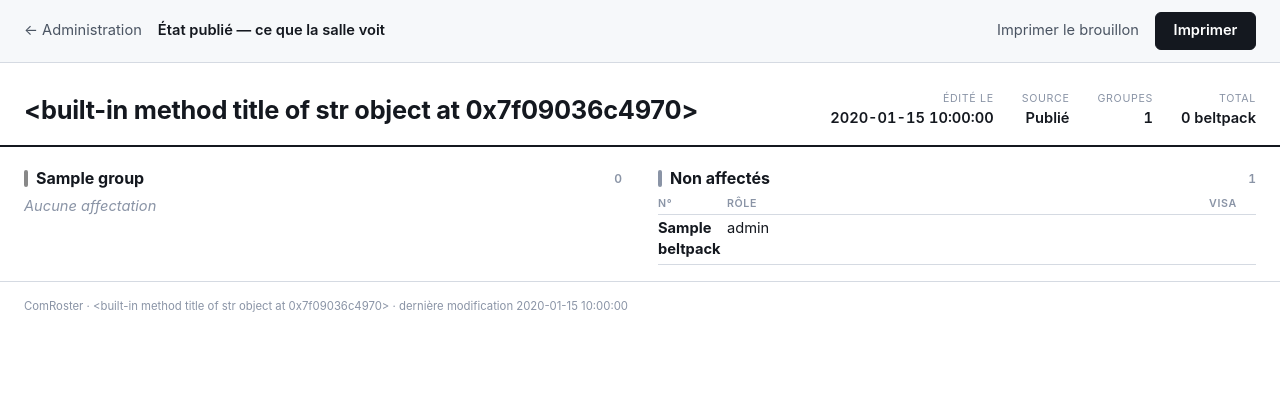
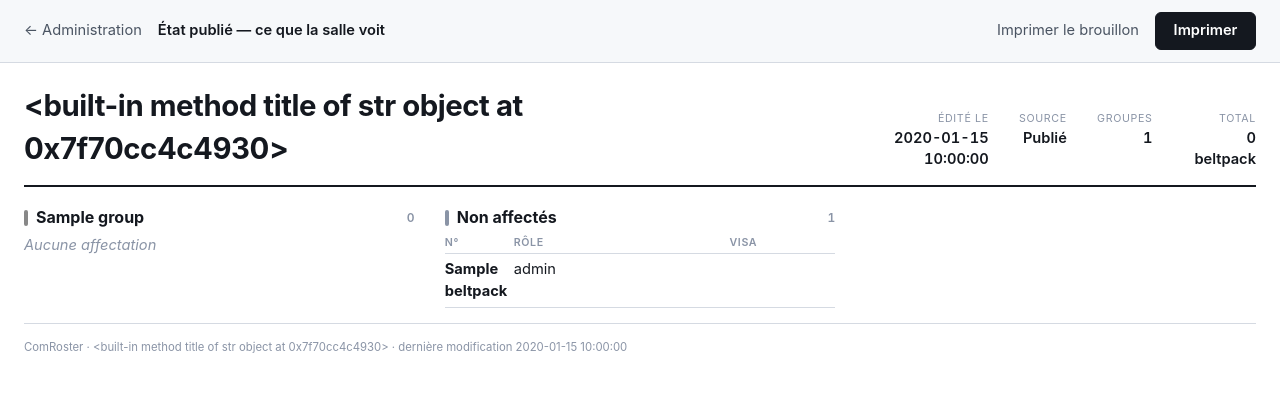
Before and after one commit to nhurstel/comroster, a Flask app: template templates/print.html in a window 1280 px wide. Shown: the top 403 px of the page. Run offline with Flask 3, Linux system fonts and the light colour scheme; the template is opened without the code that fills it: most values are stand-ins (such as "Sample title", 1, 10 or a date in 2020).

Commit message:
feat(impression): format A3 de production, réglé par attributs
Défaut A3 portrait sur trois colonnes, posé UNIQUEMENT dans les règles de base :
chaque data-* n'est qu'un dépassement. Aucune valeur par défaut dupliquée entre
Python, JS et CSS, et rien qui scintille au chargement.

Bandeau d'identification répété par page et numéro de page en boîte de marge :
deux capacités MESURÉES sur PDF réel (Chromium 148) avant d'être promises. Je
croyais la seconde impossible et j'allais l'écarter — la sonde a dit l'inverse.

Zébrure rétablie en colonne unique seulement, où la ligne fait 27 cm et où l'œil
dérive. C'est un écart au « aucun aplat de couleur » qui figurait en tête du
fichier : le commentaire le dit désormais, plutôt que de contredire le code
(leçons 32 et 53).

La marge horizontale est descendue sur .print-page et retirée des sections :
elle était redéclarée à trois endroits, et à l'impression elle se serait ajoutée
à celle de @page. L'en-tête ne touche donc plus le bord droit.

Réécriture complète du fichier, contrôlée par diff des sélecteurs : 34 avant,
50 après, AUCUN perdu. La garde structurelle est réactivée et confrontée à une
mutation (valeur "4" ajoutée sans sélecteur) : elle tombe bien.

504 unitaires · 40 JS · ruff propre.

```diff
--- a/static/css/print.css
+++ b/static/css/print.css
@@ -1,13 +1,24 @@
 /* ============================================================================
-   Feuille d'affectation imprimable.
+   Feuille d'affectation à imprimer.
 
-   Registre volontairement DIFFÉRENT de l'écran de régie : encre noire sur blanc,
-   aucun aplat de couleur (à l'impression un fond mange l'encre, grise le texte et
-   disparaît en noir et blanc), pas d'indicateur temps réel — le papier ne se met pas
-   à jour, prétendre le contraire serait mentir.
+   Registre volontairement DIFFÉRENT de l'écran de régie : encre noire sur blanc et
+   pas d'indicateur temps réel — le papier ne se met pas à jour, prétendre le
+   contraire serait mentir.
 
-   La couleur de groupe survit sous forme de FILET : elle identifie sans coûter d'encre,
-   et reste lisible même sur une imprimante monochrome (le nom la porte de toute façon).
+   Défaut : A3 portrait sur trois colonnes, parce que c'est ainsi que la conduite est
+   tirée en pratique. Ce défaut vit UNIQUEMENT ici, dans les règles de base : chaque
+   `data-*` posé par printopts.js n'est qu'un DÉPASSEMENT. Rien à recopier côté
+   serveur, et rien qui scintille au chargement.
+
+   La couleur de groupe survit sous forme de FILET : elle identifie sans coûter
+   d'encre, et reste lisible même sur une imprimante monochrome (le nom la porte de
+   toute façon).
+
+   ÉCART ASSUMÉ au principe « aucun aplat de couleur » qui figurait ici : la zébrure
+   est rétablie EN COLONNE UNIQUE seulement. Sur 27 cm de large l'œil dérive d'une
+   ligne à l'autre et elle sert ; en trois colonnes les lignes sont courtes et elle ne
+   coûterait que de l'encre. Elle n'est donc pas un réglage — elle découle du nombre
+   de colonnes.
    ========================================================================== */
 
 :root {
@@ -16,14 +27,18 @@
   --ink-faint: #8a94a6;
   --rule: #d5dae2;
   --paper: #ffffff;
+  --zebre: #f4f6f8;
 }
 
 * { box-sizing: border-box; }
 [hidden] { display: none !important; }
 
+/* La marge horizontale vit ICI et nulle part ailleurs : les sections en héritent au
+   lieu de la redéclarer chacune. À l'impression c'est `@page` qui la fournit, donc
+   elle tombe à zéro — sans quoi la marge serait comptée deux fois. */
 .print-page {
   margin: 0;
-  padding: 0 0 3rem;
+  padding: 0 1.5rem 3rem;
   background: var(--paper);
   color: var(--ink);
   font-family: "Inter", system-ui, -apple-system, "Segoe UI", sans-serif;
@@ -36,6 +51,7 @@
   display: flex;
   align-items: center;
   gap: 1rem;
+  margin: 0 -1.5rem;
   padding: .75rem 1.5rem;
   border-bottom: 1px solid var(--rule);
   background: #f6f8fa;
@@ -63,8 +79,8 @@
   display: flex;
   align-items: flex-end;
   justify-content: space-between;
-  gap: 2rem;
-  padding: 1.75rem 1.5rem 1rem;
+  gap: 12mm;
+  padding: 6mm 0 4mm;
   border-bottom: 2px solid var(--ink);
 }
 
@@ -79,9 +95,9 @@
    titre — sans effet quand il n'y a que 2 enfants (sans pack), donc non-régressif. */
 .sheet-title { margin-right: auto; }
 
-.sheet-head h1 { margin: 0; font-size: 19pt; letter-spacing: -0.01em; }
+.sheet-head h1 { margin: 0; font-size: 22pt; letter-spacing: -0.015em; }
 .sheet-sub { margin: .2rem 0 0; color: var(--ink-soft); }
-.sheet-meta { display: flex; gap: 1.75rem; margin: 0; text-align: right; }
+.sheet-meta { display: flex; gap: 8mm; margin: 0; text-align: right; }
 .sheet-meta div { margin: 0; }
 .sheet-meta dt {
   font-size: 8pt;
@@ -92,20 +108,28 @@
 .sheet-meta dd { margin: .1rem 0 0; font-weight: 600; font-variant-numeric: tabular-nums; }
 
 /* ---------- Groupes ---------- */
+/* Trois colonnes par défaut : c'est le format A3, celui sous lequel la conduite est
+   tirée en pratique. Les règles `[data-cols]` ne sont que des dépassements. */
 .sheet-groups {
-  padding: 1.25rem 1.5rem 0;
-  /* Deux colonnes à l'écran comme au papier : une conduite tient alors sur une page,
-     ce qui est tout l'intérêt d'une feuille qu'on plie dans une poche. */
-  column-count: 2;
-  column-gap: 2.25rem;
+  padding: 5mm 0 0;
+  column-count: 3;
+  column-gap: 8mm;
 }
+[data-cols="1"] .sheet-groups { column-count: 1; }
+[data-cols="2"] .sheet-groups { column-count: 2; }
+
 .sheet-group {
-  /* Un groupe ne doit JAMAIS être coupé entre deux colonnes ou deux pages : lire la
-     moitié d'un groupe au verso est précisément ce qui fait rater une affectation. */
+  /* Un groupe court ne doit JAMAIS être coupé entre deux colonnes ou deux pages : lire
+     la moitié d'un groupe au verso est précisément ce qui fait rater une affectation.
+     Mais l'imposer à TOUS creusait une demi-colonne de vide en bas de page — au-delà du
+     seuil serveur (SEUIL_GROUPE_LONG), le groupe se coupe, en répétant son en-tête. */
   break-inside: avoid;
   page-break-inside: avoid;
-  margin: 0 0 1.4rem;
+  margin: 0 0 6mm;
 }
+.sheet-group-long { break-inside: auto; page-break-inside: auto; }
+.sheet-group-long .sheet-table thead { display: table-header-group; }
+
 .sheet-group-name {
   display: flex;
   align-items: center;
@@ -132,6 +156,7 @@
   font-variant-numeric: tabular-nums;
 }
 
+/* ---------- Tableau ---------- */
 .sheet-table { width: 100%; border-collapse: collapse; }
 .sheet-table th {
   text-align: left;
@@ -144,7 +169,7 @@
   border-bottom: 1px solid var(--rule);
 }
 .sheet-table td {
-  padding: .22rem .4rem .22rem 0;
+  padding: 1.4mm .4rem 1.4mm 0;
   border-bottom: 1px solid var(--rule);
   vertical-align: baseline;
 }
@@ -154,34 +179,95 @@
   font-weight: 700;
 }
 .c-role { width: auto; }
-/* Colonne de visa : une conduite papier se pointe au crayon. */
-.c-sign { width: 3.2em; }
+
+/* Colonne de visa : une conduite papier se signe. 28 mm — à 3,2 em on ne pouvait rien
+   y écrire, ce qui rendait la colonne décorative. */
+.c-sign { width: 28mm; }
+[data-visa="non"] .c-sign { display: none; }
+
+/* Case « Remis », à cocher au crayon pendant la distribution des beltpacks. */
+.c-remis { display: none; width: 12mm; text-align: center; }
+[data-cases="oui"] .c-remis { display: table-cell; }
+
+/* Zébrure : en colonne unique SEULEMENT, où la ligne fait près de 27 cm et où l'œil
+   dérive d'une ligne à l'autre. En trois colonnes elle ne coûterait que de l'encre. */
+[data-cols="1"] .sheet-table tbody tr:nth-child(even) td {
+  background: var(--zebre);
+  -webkit-print-color-adjust: exact;
+  print-color-adjust: exact;
+}
+
+[data-reserve="non"] .sheet-reserve { display: none; }
+
+/* Un groupe par page. `printopts.effectif()` force déjà `data-cols="1"` : un saut de
+   page à l'intérieur d'un conteneur multi-colonnes est mal supporté. */
+[data-par-page="oui"] .sheet-group { break-before: page; page-break-before: always; }
+[data-par-page="oui"] .sheet-group:first-child { break-before: auto; page-break-before: auto; }
+
+/* Formats. `printopts.js` insère la règle @page correspondante en CSSOM (une @page ne
+   peut pas être conditionnée par un sélecteur) ; ces règles-ci pilotent ce qui, dans le
+   CORPS, dépend du format — l'échelle typographique sur une surface plus petite. */
+[data-format="a3-paysage"] .print-page { font-size: 10.5pt; }
+[data-format="a4-portrait"] .print-page { font-size: 9.5pt; }
+[data-format="a4-paysage"] .print-page { font-size: 9.5pt; }
+[data-format="a5-portrait"] .print-page { font-size: 8.5pt; }
 
 .sheet-none, .sheet-empty { margin: .2rem 0; color: var(--ink-faint); font-style: italic; }
-.sheet-empty { padding: 2rem 1.5rem; }
+.sheet-empty { padding: 2rem 0; }
 
 .sheet-foot {
-  padding: 1rem 1.5rem 0;
-  margin-top: 1rem;
+  padding: 4mm 0 0;
+  margin-top: 4mm;
   border-top: 1px solid var(--rule);
   font-size: 8.5pt;
   color: var(--ink-faint);
 }
 
+/* Bandeau d'identification, répété au pied de CHAQUE page à l'impression (mesuré :
+   Chromium répète les éléments `position: fixed`). Une conduite qui se sépare garde
+   son identité feuille par feuille — c'est tout l'objet d'un document « filet ».
+   Invisible à l'écran, où le pied ordinaire dit déjà la même chose. */
+.sheet-band { display: none; }
+
 /* ---------- Impression ---------- */
 @page {
-  size: A4 portrait;
-  margin: 12mm 10mm;
+  size: A3 portrait;
+  /* Marge basse plus généreuse : elle loge le bandeau répété et le numéro de page. */
+  margin: 12mm 10mm 16mm;
+}
+
+/* Numéro de page en boîte de marge. Mesuré supporté par Chromium (le boîtier en est
+   un) ; Firefox et Safari l'ignorent en silence et leur pied natif le fournit. */
+@page {
+  @bottom-right {
+    content: "page " counter(page) " / " counter(pages);
+    font-family: "Inter", system-ui, sans-serif;
+    font-size: 8pt;
+    color: #8a94a6;
+  }
 }
 
 @media print {
-  /* Ce qui n'a de sens qu'à l'écran disparaît : la barre d'action, et les liens
-     « imprimer l'autre version » qui n'ont plus d'objet sur du papier. */
+  /* Ce qui n'a de sens qu'à l'écran disparaît : la barre d'action et ses réglages, et
+     les liens « imprimer l'autre version » qui n'ont plus d'objet sur du papier. */
   .print-bar { display: none; }
-  .print-page { padding: 0; font-size: 10pt; }
-  .sheet-head { padding: 0 0 .6rem; }
-  .sheet-groups { padding: .9rem 0 0; }
-  .sheet-foot { padding: .6rem 0 0; }
+  /* La marge horizontale vient de `@page` : la conserver ici la compterait deux fois. */
+  .print-page { padding: 0; }
+  .sheet-head { padding: 0 0 4mm; }
+  .sheet-groups { padding: 4mm 0 0; }
+  .sheet-foot { padding: 3mm 0 0; }
   /* L'en-tête de groupe ne doit pas rester seul en bas de colonne. */
   .sheet-group-name { break-after: avoid; page-break-after: avoid; }
+
+  .sheet-band {
+    display: block;
+    position: fixed;
+    bottom: 0;
+    left: 0;
+    right: 0;
+    padding-top: 1.5mm;
+    border-top: 1px solid var(--rule);
+    font-size: 7.5pt;
+    color: var(--ink-faint);
+  }
 }
```
Also changed, not shown: tests/js/printopts.test.js (+1 -2 lines).
